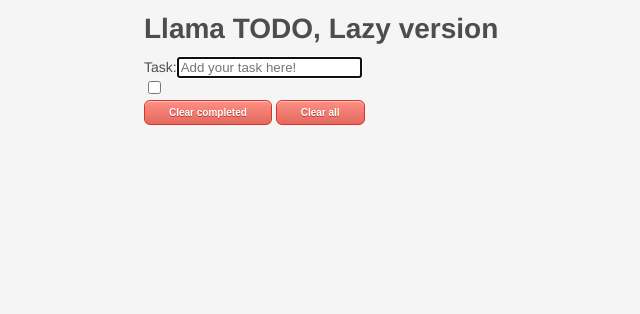
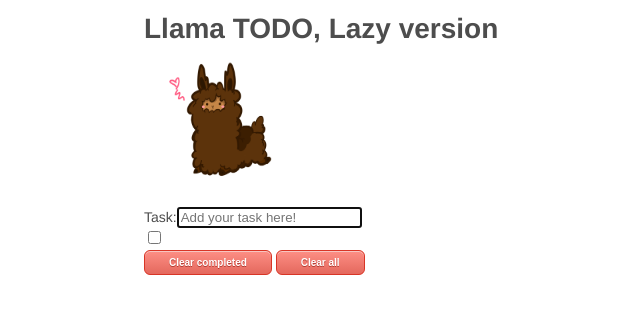
Before and after one commit to thais/llama-todo, a website: page index.html in a window 1280 px wide. Shown: the whole page, without its empty margins (221-861 px from the left). Drawn offline with nearby package versions, Linux system fonts and the light colour scheme.

Commit message:
Adds temporary logo

```diff
--- a/css/main.css
+++ b/css/main.css
@@ -7,7 +7,7 @@ body {
 body {
   font: 14px 'Helvetica Neue', Helvetica, Arial, sans-serif;
   line-height: 1.4em;
-  background: #f5f5f5;
+  background: 000;
   color: #4d4d4d;
   min-width: 230px;
   max-width: 550px;
@@ -64,3 +64,9 @@ body {
 .completedtask {
   text-decoration: line-through;
 }
+
+.llama-img {
+  content:url('../img/llama.png');
+  height: 150px;
+  width:  150px;
+}
--- a/index.html
+++ b/index.html
@@ -7,6 +7,7 @@
 </head>
 <body>
   <h1>Llama TODO, Lazy version</h1>
+  <div class="llama-img"> </div>
   <div>
     <label>Task:<input data-bind="value: task, valueUpdate:'keypress' , event: { keypress: addTask}" type="text" placeholder="Add your task here!" autofocus /></label>
     <div data-bind="foreach: tasks">
```
Also changed, not shown: img/llama.png (added).
